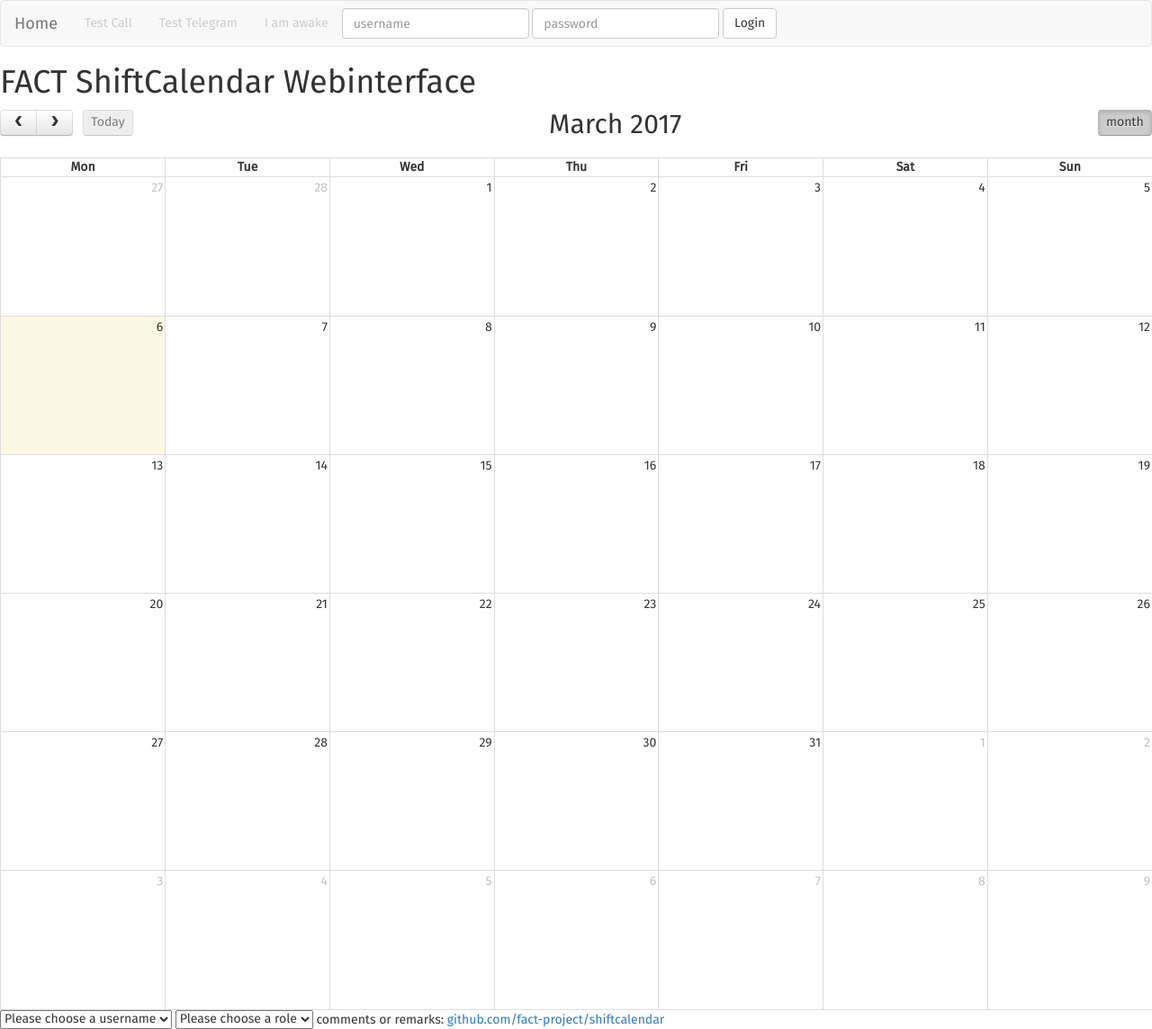
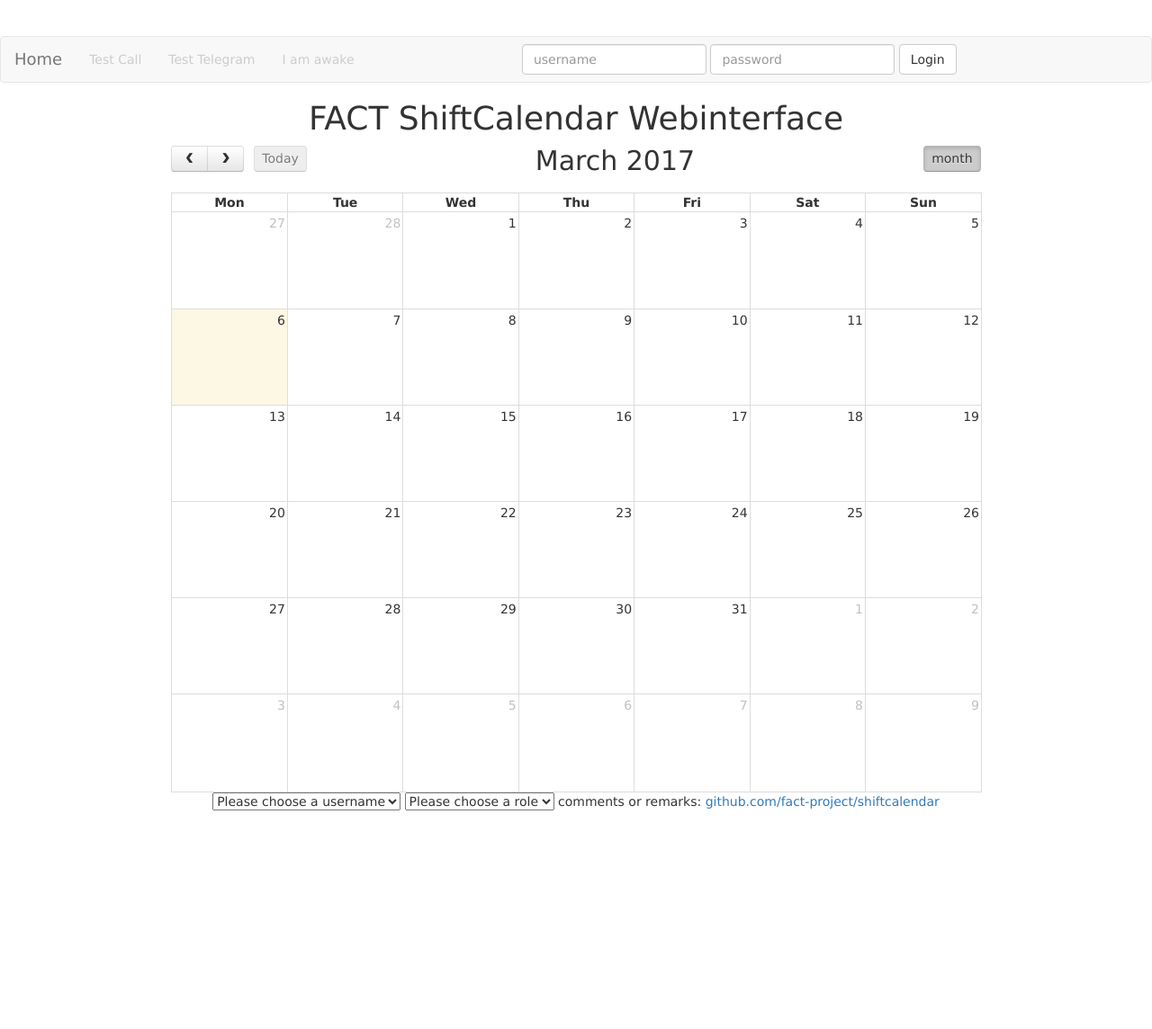
Before and after one commit to fact-project/shiftcalendar, a Python web app: template shiftcalendar_webinterface/templates/index.html in a window 1280 px wide. Shown: the whole page at 90% size. After the commit the page ends 901 px from the top, so only its background shows below. Run offline with Jinja, Linux system fonts and the light colour scheme; the template is opened without the code that fills it, so the values that code supplies are empty.

Commit message:
some style from the original foo copied here

```diff
--- a/shiftcalendar_webinterface/templates/head.html
+++ b/shiftcalendar_webinterface/templates/head.html
@@ -13,6 +13,20 @@
   <script src="{{ url_for('static', filename='vendor/en-gb.js') }}"></script>
   <script src="{{ url_for('static', filename='foo.js') }}"></script>
 
+  <style>
+    body {
+      margin-top: 40px;
+      text-align: center;
+      font-size: 14px;
+      font-family: "Lucida Grande",Helvetica,Arial,Verdana,sans-serif;
+    }
+
+    #calendar {
+      width: 900px;
+      margin: 0 auto;
+    }
+  </style>
+
   <meta charset="UTF-8">
   <meta http-equiv="X-UA-Compatible" content="IE=edge">
   <meta name="viewport" content="width=device-width, initial-scale=1">
```
